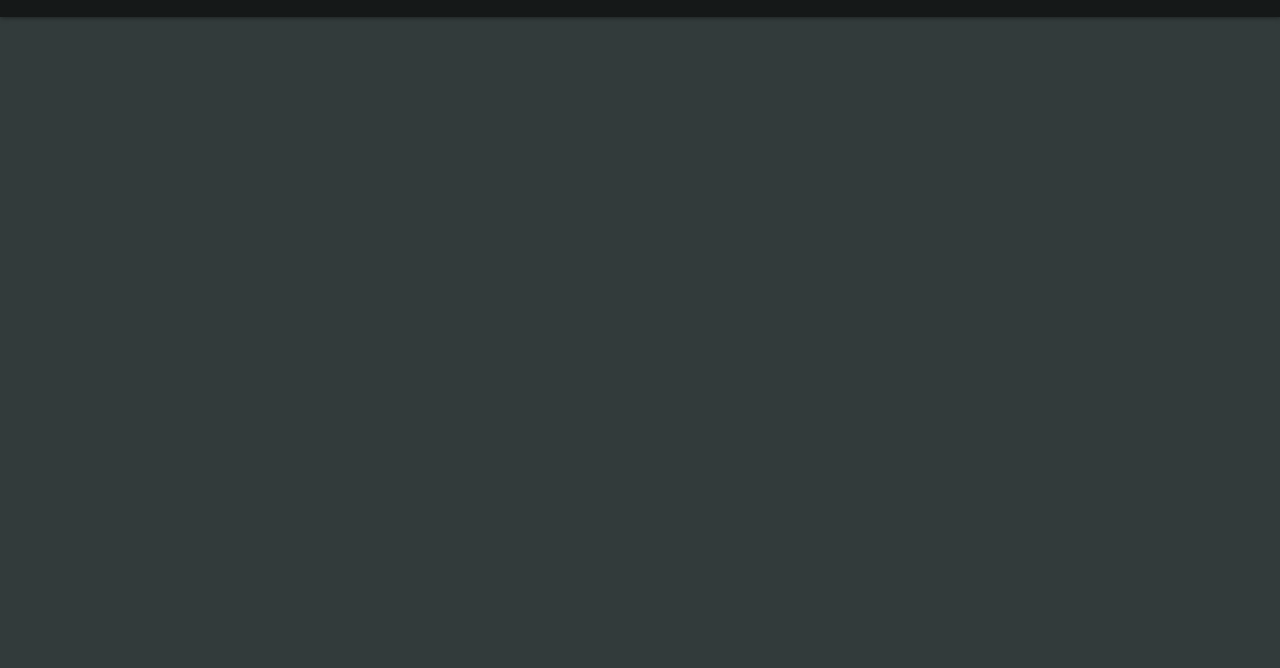
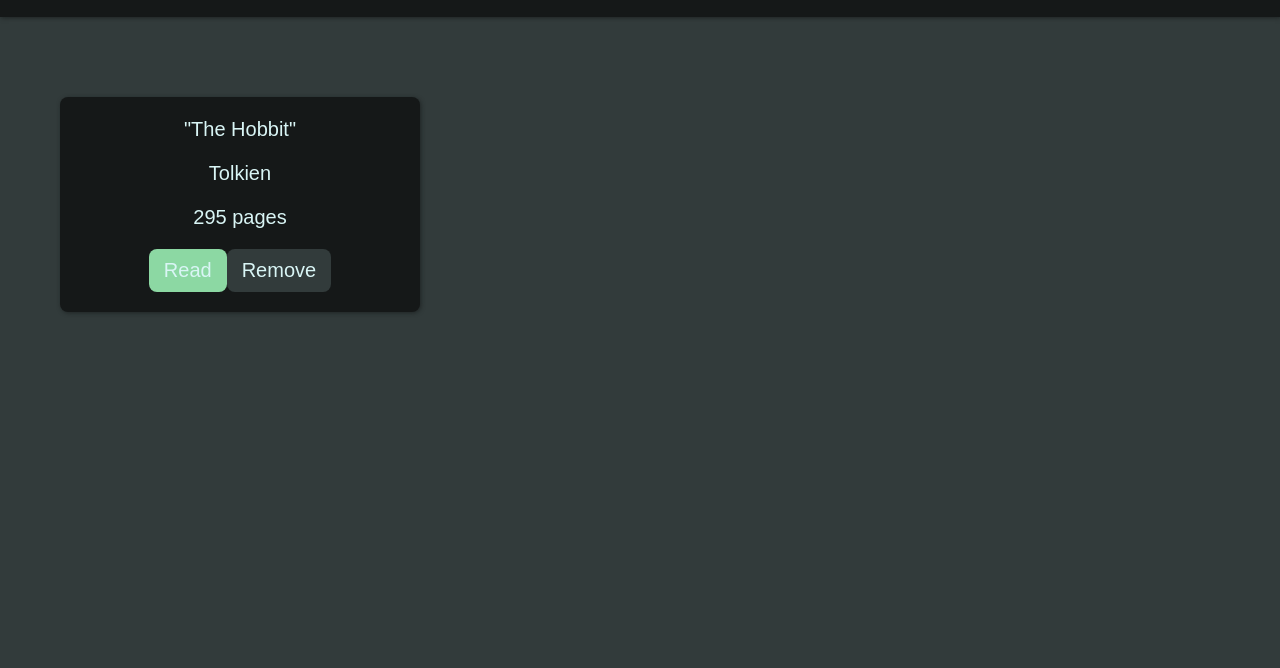
Before and after one commit to lucaslija/odin-library, a plain HTML site: page index.html in a window 1280 px wide. Shown: the part 71-739 px from the top of the page. Drawn offline with Linux system fonts and the light colour scheme.

Commit message:
added js for creating book cards

```diff
--- a/index.html
+++ b/index.html
@@ -11,7 +11,7 @@
   <header class="header">
     <div class="container">
       <h1 class="logo">lijabrary</h1>
-      <button class="btn btn-add">+</button>
+      <button class="btn btn-add" id="addBookBtn">+</button>
     </div>
   </header>
   <main class="main container">
--- a/script.js
+++ b/script.js
@@ -1,17 +1,86 @@
 // Data Structures
 
   // book constructor
+function Book(title, author, pages, isRead) {
+  this.title = title;
+  this.author = author;
+  this.pages = pages;
+  this.isRead = isRead;
+}
 
   // library constructor
 function Library() {
   this.books = [];
-}
-    // library methods
-      // addbook (via books.push)
-      // removeBook
-      // getBook
-      // isInLibrary
+  this.isInLibrary = function(newBook) {
+    return this.books.some((book) => book.title === newBook.title);
+  };
+ }
 
 const library = new Library();
 
+function addBook(book) {
+  if (!library.isInLibrary(book)) {
+    library.books.push(book);
+  }
+}
+
+function removeBook(title) {
+    library.books = library.books.filter((book) => book.title !== title)
+}
+
 // User Interface
+const addBookBtn = document.getElementById('addBookBtn');
+const addBookDialog = document.getElementById('addBookDialog');
+const addBookForm = document.getElementById('addBookForm');
+const booksGrid = document.getElementById('booksGrid');
+
+function openAddBookDialog() {
+  addBookForm.reset();
+  addBookDialog.show();
+}
+
+function closeAddBookDialog() {
+  addBookDialog.close();
+}
+
+function createBookCard(book) {
+  const bookCard = document.createElement('div');
+  const title = document.createElement('p');
+  const author = document.createElement('p');
+  const pages = document.createElement('p');
+  const buttonGroup = document.createElement('div');
+  const readBtn = document.createElement('button');
+  const removeBtn = document.createElement('button');
+
+  bookCard.classList.add('book-card');
+  buttonGroup.classList.add('button-group');
+  readBtn.classList.add('btn');
+  removeBtn.classList.add('btn');
+  // readBtn.onclick = toggleRead();
+  removeBtn.onclick = removeBook();
+
+  title.textContent = `"${book.title}"`;
+  author.textContent = book.author;
+  pages.textContent = `${book.pages} pages`;
+  removeBtn.textContent = 'Remove';
+
+  if (book.isRead) {
+    readBtn.textContent = 'Read';
+    readBtn.classList.add('btn-light-green');
+  } else {
+    readBtn.textContent = 'Not Read';
+    readBtn.classList.add('btn-light-red');
+  }
+
+  bookCard.appendChild(title);
+  bookCard.appendChild(author);
+  bookCard.appendChild(pages);
+  buttonGroup.appendChild(readBtn);
+  buttonGroup.appendChild(removeBtn);
+  bookCard.appendChild(buttonGroup);
+  booksGrid.appendChild(bookCard);
+}
+
+// Testing
+let theHobbit = new Book("The Hobbit", "Tolkien", 295, true);
+createBookCard(theHobbit);
--- a/styles.css
+++ b/styles.css
@@ -3,6 +3,7 @@
   --grey: #323b3b;
   --white: #d9f5f5;
   --light-green: #8cd8a3;
+  --light-red: #e3acac;
   --border-radius: 8px;
   --spacing-xs: 5px;
   --spacing-sm: 10px;
@@ -69,6 +70,7 @@
   padding: var(--spacing-sm) var(--spacing-md);
   border-radius: var(--border-radius);
   transition: filter 0.15s ease-in-out;
+  background-color: var(--grey);
 }
 
 .btn:hover {
@@ -78,11 +80,14 @@
 .btn-add {
   font-size: var(--font-lg);
   font-weight: bold;
-  background-color: var(--grey);
 }
 
 .btn-light-green {
   background-color: var(--light-green);
+}
+
+.btn-light-red {
+  background-color: var(--light-red);
 }
 
 /* HEADER */
```
